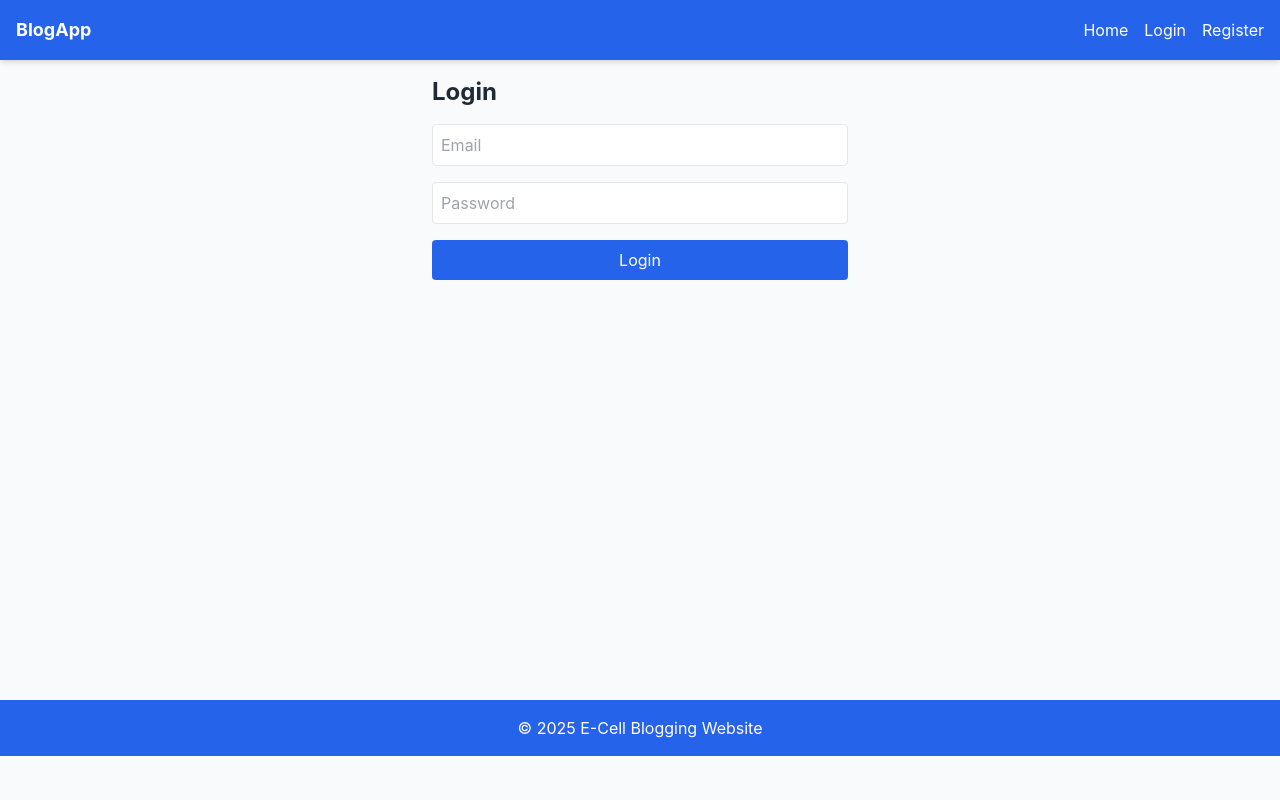
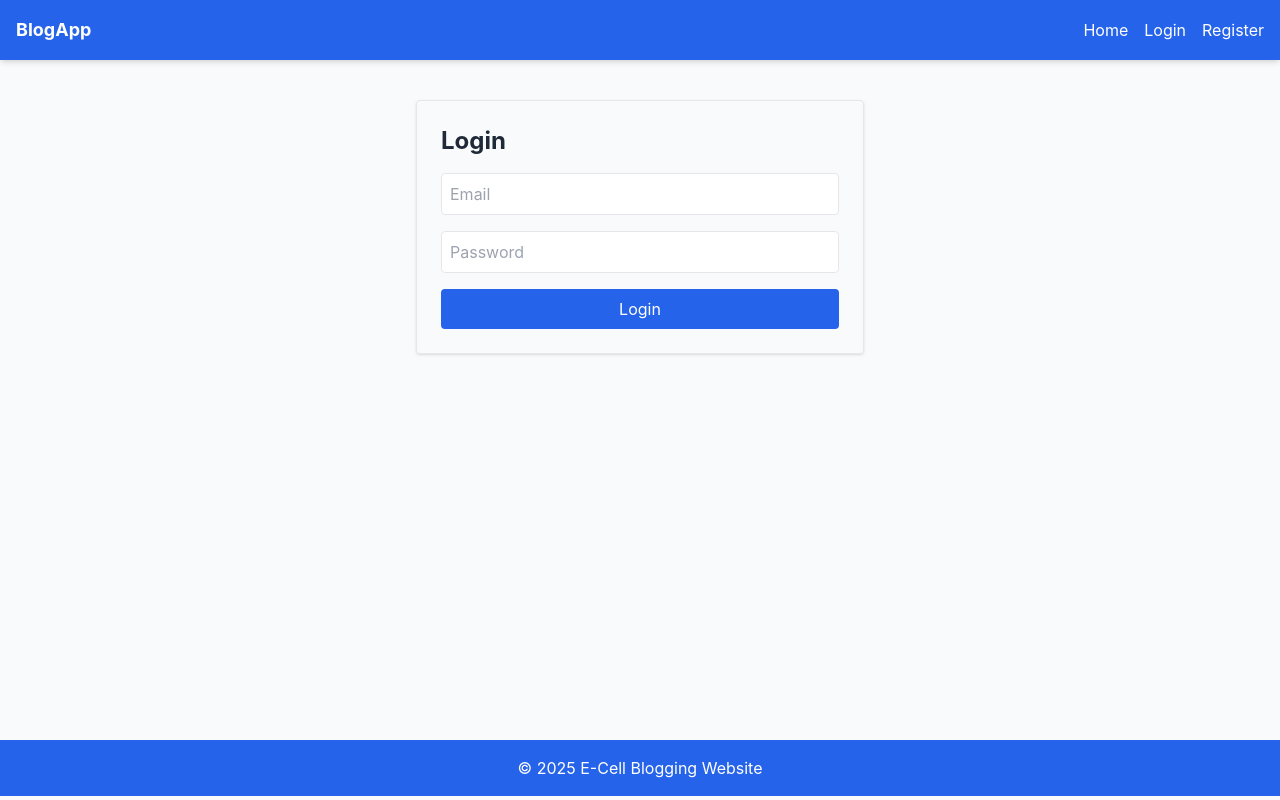
Before and after one commit to Ritam987/ecell-blog-project, a React (Vite) app in the folder frontend/: page /login in a window 1280 px wide. Built offline with nearby package versions, Linux system fonts and the light colour scheme; no server answers.

Commit message:
Update Login.jsx

```diff
--- a/frontend/src/pages/Login.jsx
+++ b/frontend/src/pages/Login.jsx
@@ -1,67 +1,56 @@
 import React, { useState } from "react";
+import { useNavigate } from "react-router-dom";
 import API from "../utils/api";
-import { useNavigate } from "react-router-dom";
 
-const Login = () => {
-  const [formData, setFormData] = useState({ email: "", password: "" });
-  const [loading, setLoading] = useState(false);
+export default function Login() {
+  const [email, setEmail] = useState("");
+  const [password, setPassword] = useState("");
   const navigate = useNavigate();
 
-  const handleChange = (e) => {
-    setFormData({ ...formData, [e.target.name]: e.target.value });
-  };
+  const handleLogin = async (e) => {
+    e.preventDefault();
+    try {
+      const res = await API.post("/auth/login", { email, password });
+      const { user, token } = res.data;
 
-  const handleSubmit = async (e) => {
-    e.preventDefault();
-    setLoading(true);
+      // Save to localStorage
+      localStorage.setItem("user", JSON.stringify(user));
+      localStorage.setItem("token", token);
 
-    try {
-      const res = await API.post("/auth/login", formData);
-
-      // Store user and token in localStorage
-      localStorage.setItem("user", JSON.stringify(res.data.user));
-      localStorage.setItem("token", res.data.token);
-
-      setLoading(false);
-      navigate("/"); // Redirect to Home
+      navigate("/");
+      window.location.reload(); // force Navbar to re-render immediately
     } catch (err) {
-      setLoading(false);
       alert(err.response?.data?.message || "Login failed");
     }
   };
 
   return (
-    <div className="container mx-auto p-4 max-w-md">
-      <h1 className="text-2xl font-bold mb-4">Login</h1>
-      <form onSubmit={handleSubmit} className="space-y-4">
+    <div className="max-w-md mx-auto mt-10 p-6 border rounded shadow">
+      <h2 className="text-2xl font-bold mb-4">Login</h2>
+      <form onSubmit={handleLogin} className="space-y-4">
         <input
           type="email"
-          name="email"
           placeholder="Email"
-          value={formData.email}
-          onChange={handleChange}
+          value={email}
+          onChange={(e) => setEmail(e.target.value)}
           required
           className="w-full p-2 border rounded"
         />
         <input
           type="password"
-          name="password"
           placeholder="Password"
-          value={formData.password}
-          onChange={handleChange}
+          value={password}
+          onChange={(e) => setPassword(e.target.value)}
           required
           className="w-full p-2 border rounded"
         />
         <button
           type="submit"
-          disabled={loading}
-          className="w-full bg-blue-600 text-white p-2 rounded hover:bg-blue-700"
+          className="w-full bg-blue-600 text-white py-2 rounded hover:bg-blue-700"
         >
-          {loading ? "Logging in..." : "Login"}
+          Login
         </button>
       </form>
     </div>
   );
-};
-
-export default Login;
+}
```
